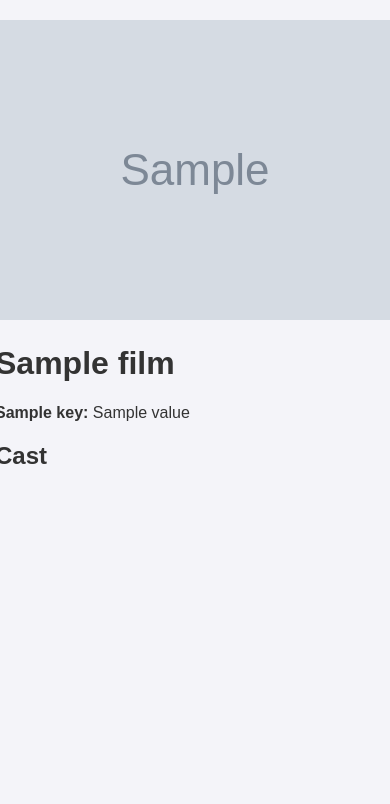
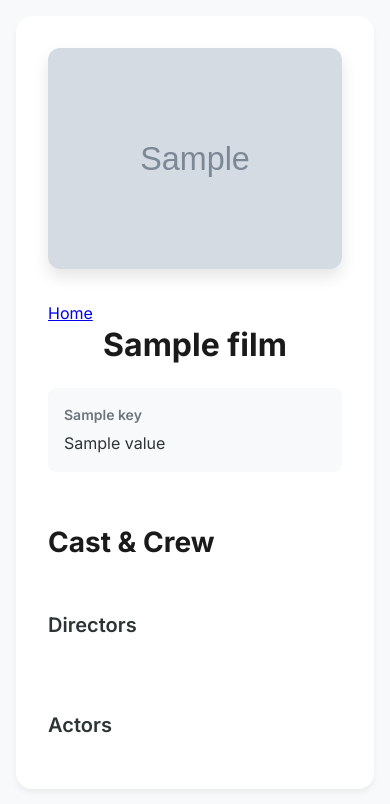
Before and after one commit to adrien-ldg/projet_full_stack, a Python web app: template api/templates/one_film.html in a window 390 px wide. Shown: the top 804 px of the page. Run offline with Jinja, Linux system fonts and the light colour scheme; the template is opened without the code that fills it: most values are stand-ins (such as "Sample title", 1, 10 or a date in 2020); grey boxes marked "Sample" are stand-in pictures.

Commit message:
login,sign up, films design etc
BEAUCOUP d'ajouts

```diff
--- a/api/static/css/pages/one_film.css
+++ b/api/static/css/pages/one_film.css
@@ -1,104 +1,188 @@
-/* Style de base pour la galerie */
+/* Base styles */
 body {
-    font-family: Arial, sans-serif;
-    background-color: #f4f4f9;
-    color: #333;
+    font-family: 'Inter', sans-serif;
+    background-color: #f8f9fa;
+    color: #2d3436;
     margin: 0;
-    padding: 20px;
-    display: flex;
-    justify-content: center;
+    padding: 0;
+    line-height: 1.6;
 }
 
-/* Conteneur principal pour la galerie */
-.gallery {
-    display: flex;
-    flex-wrap: wrap;
-    gap: 20px;
-    justify-content: center;
+.container {
     max-width: 1200px;
+    margin: 0 auto;
+    padding: 2rem;
 }
 
-/* Style de chaque élément de film dans la galerie */
-.movie-item {
-    width: 150px;
-    text-align: center;
-    border-radius: 8px;
-    box-shadow: 0px 4px 8px rgba(0, 0, 0, 0.1);
-    transition: transform 0.2s, box-shadow 0.2s;
+/* Film details layout */
+.film-details {
     background-color: white;
+    border-radius: 16px;
+    box-shadow: 0 4px 6px rgba(0, 0, 0, 0.05);
     overflow: hidden;
+    padding: 2rem;
 }
 
-/* Image du film */
-.movie-item img {
+.film-header {
+    display: grid;
+    grid-template-columns: 300px 1fr;
+    gap: 2rem;
+    margin-bottom: 2rem;
+}
+
+/* Poster styles */
+.film-poster {
+    position: relative;
+    border-radius: 12px;
+    overflow: hidden;
+    box-shadow: 0 8px 16px rgba(0, 0, 0, 0.1);
+}
+
+.film-poster img {
     width: 100%;
     height: auto;
-    border-top-left-radius: 8px;
-    border-top-right-radius: 8px;
-    transition: opacity 0.2s ease;
+    display: block;
+    transition: transform 0.3s ease;
 }
 
-/* Effet de survol pour chaque élément de film */
-.movie-item:hover {
-    transform: scale(1.05);
-    box-shadow: 0px 6px 12px rgba(0, 0, 0, 0.2);
+.film-poster:hover img {
+    transform: scale(1.03);
 }
 
-.movie-item:hover img {
-    opacity: 0.9;
+/* Film info styles */
+.film-info h1 {
+    font-size: 2.5rem;
+    font-weight: 700;
+    color: #1a1a1a;
+    margin: 0 0 1.5rem 0;
+    line-height: 1.2;
 }
 
-/* Titre du film */
-.movie-item .title {
-    font-size: 16px;
-    font-weight: bold;
-    margin: 10px 0 5px;
-    color: #333;
-    text-transform: capitalize;
+.info-grid {
+    display: grid;
+    grid-template-columns: repeat(auto-fill, minmax(200px, 1fr));
+    gap: 1rem;
 }
 
-/* Classement du film */
-.movie-item .rank {
-    font-size: 14px;
-    color: #888;
-    margin-bottom: 10px;
+.info-item {
+    padding: 1rem;
+    background-color: #f8f9fa;
+    border-radius: 8px;
+    transition: transform 0.2s ease;
 }
 
-/* Responsive design pour petits écrans */
-@media (max-width: 768px) {
-    .movie-item {
-        width: 120px;
-    }
+.info-item:hover {
+    transform: translateY(-2px);
+    background-color: #f1f3f5;
+}
 
-    .movie-item .title {
-        font-size: 14px;
-    }
+.info-label {
+    display: block;
+    font-size: 0.875rem;
+    font-weight: 600;
+    color: #6c757d;
+    margin-bottom: 0.25rem;
+}
 
-    .movie-item .rank {
-        font-size: 12px;
-    }
+.info-value {
+    display: block;
+    font-size: 1rem;
+    color: #2d3436;
 }
+
+/* Cast section styles */
 .film-cast {
-    margin-top: 20px;
+    margin-top: 3rem;
 }
 
 .film-cast h2 {
-    font-size: 24px;
-    margin-bottom: 10px;
-    color: #333;
+    font-size: 1.75rem;
+    font-weight: 700;
+    color: #1a1a1a;
+    margin-bottom: 1.5rem;
 }
 
-.film-cast ul {
-    list-style-type: none;
-    padding: 0;
+.film-cast h3 {
+    font-size: 1.25rem;
+    font-weight: 600;
+    color: #2d3436;
+    margin-bottom: 1rem;
 }
 
-.film-cast li {
-    font-size: 16px;
-    margin: 5px 0;
+.cast-grid {
+    display: grid;
+    grid-template-columns: repeat(auto-fit, minmax(250px, 1fr));
+    gap: 2rem;
 }
 
-.film-cast li strong {
-    font-weight: bold;
-    color: #555;
+.cast-section ul {
+    list-style: none;
+    padding: 0;
+    margin: 0;
+    display: grid;
+    gap: 1rem;
 }
+
+.cast-card {
+    background-color: #f8f9fa;
+    padding: 1rem;
+    border-radius: 8px;
+    transition: all 0.2s ease;
+}
+
+.cast-card:hover {
+    transform: translateY(-2px);
+    background-color: #f1f3f5;
+    box-shadow: 0 2px 4px rgba(0, 0, 0, 0.05);
+}
+
+.cast-name {
+    display: block;
+    font-weight: 600;
+    color: #2d3436;
+}
+
+.cast-role {
+    display: block;
+    font-size: 0.875rem;
+    color: #6c757d;
+    margin-top: 0.25rem;
+}
+
+.no-cast {
+    text-align: center;
+    color: #6c757d;
+    font-style: italic;
+    padding: 2rem;
+    background-color: #f8f9fa;
+    border-radius: 8px;
+}
+
+/* Responsive design */
+@media (max-width: 768px) {
+    .container {
+        padding: 1rem;
+    }
+
+    .film-header {
+        grid-template-columns: 1fr;
+    }
+
+    .film-poster {
+        max-width: 300px;
+        margin: 0 auto;
+    }
+
+    .film-info h1 {
+        font-size: 2rem;
+        text-align: center;
+    }
+
+    .info-grid {
+        grid-template-columns: 1fr;
+    }
+
+    .cast-grid {
+        grid-template-columns: 1fr;
+    }
+}
--- a/api/templates/all_cast.html
+++ b/api/templates/all_cast.html
@@ -13,6 +13,7 @@
     <div class="container">
         <header class="header">
             <h1>Discover Actors</h1>
+            <a href="{{ url_for('home') }}" class="home-button">Home</a>
         </header>
 
         <!-- Galerie des acteurs -->
--- a/api/templates/all_films.html
+++ b/api/templates/all_films.html
@@ -13,6 +13,7 @@
     <div class="container">
         <header class="header">
             <h1>Discover Movies</h1>
+            <a href="{{ url_for('home') }}" class="home-button">Home</a>
             <button class="toggle-filters" aria-label="Toggle filters">
                 <svg xmlns="http://www.w3.org/2000/svg" width="24" height="24" viewBox="0 0 24 24" fill="none" stroke="currentColor" stroke-width="2" stroke-linecap="round" stroke-linejoin="round">
                     <line x1="4" y1="21" x2="4" y2="14"></line>
--- a/api/templates/one_actor.html
+++ b/api/templates/one_actor.html
@@ -10,6 +10,7 @@
     <div class="actor-details">
         <!-- En-tête avec le nom de l'acteur -->
         <header class="actor-header">
+            <a href="{{ url_for('home') }}" class="home-button">Home</a>
             <h1>Films of {{ actor_name }}</h1>
         </header>
 
--- a/api/templates/one_film.html
+++ b/api/templates/one_film.html
@@ -5,54 +5,90 @@
     <meta name="viewport" content="width=device-width, initial-scale=1.0">
     <title>{{ film.title }}</title>
     <link rel="stylesheet" href="{{ url_for('static', path='css/pages/one_film.css') }}">
+    <link rel="stylesheet" href="https://fonts.googleapis.com/css2?family=Inter:wght@400;500;600;700&display=swap">
 </head>
 <body>
-
-
+    <div class="container">
         <div class="film-details">
-        <!-- Affiche du film -->
+            <div class="film-header">
                 <div class="film-poster">
                     <img src="{{ film.image }}" alt="{{ film.title }}">
                 </div>
 
-        <!-- Informations du film -->
                 <div class="film-info">
+                    <a href="{{ url_for('home') }}" class="home-button">Home</a>
                     <h1>{{ film.title }}</h1>
+                    <div class="info-grid">
+                        {% set excluded_keys = ["image", "title", "_sa_instance_state", "id"] %}
                         {% for key, value in film.items() %}
-                {% if key != "image" and key != "title" %}
-                    <p><strong>{{ key | capitalize }}:</strong> {{ value }}</p>
+                            {% if key not in excluded_keys %}
+                                <div class="info-item">
+                                    <span class="info-label">{{ key | capitalize }}</span>
+                                    <span class="info-value">
+                                        {% if key == "genres" and value is iterable %}
+                                            {{ value | join(", ") }}
+                                        {% else %}
+                                            {{ value }}
+                                        {% endif %}
+                                    </span>
+                                </div>
                             {% endif %}
                         {% endfor %}
                     </div>
 
-        <!-- Informations de casting -->
+                </div>
+            </div>
+
             <div class="film-cast">
-            <h2>Cast</h2>
+                <h2>Cast & Crew</h2>
                 {% if cast %}
+                    <div class="cast-grid">
+                        <!-- Section pour les réalisateurs -->
+                        <div class="cast-section">
+                            <h3>Directors</h3>
                             <ul>
-                    <!-- Afficher les réalisateurs en premier -->
-                    {% for actor in cast %}
-                        {% if actor.role == "director" %}
-                            <li><strong>{{ actor.name }}</strong> as {{ actor.role }}</li>
-                        {% endif %}
-                    {% endfor %}
-
-                    <!-- Afficher les acteurs ensuite -->
-                    {% for actor in cast %}
-                        {% if actor.role == "actor" %}
-                            <li>
-                                <strong>{{ actor.name }}</strong> as {{ actor.role }}
-                                {% if actor.character_name %}
-                                    as {{ actor.character_name }}
-                                {% endif %}
+                                {% for director in cast %}
+                                    {% if director.role == "director" %}
+                                        <li class="cast-card">
+                                            <a href="{{ url_for('get_cast_one_name', name=director.name) }}" class="cast-link">
+                                                <span class="cast-name">{{ director.name }}</span>
+                                            </a>
+                                            <span class="cast-role">Director</span>
                                         </li>
                                     {% endif %}
                                 {% endfor %}
                             </ul>
+                        </div>
+
+                        <!-- Section pour les acteurs -->
+                        <div class="cast-section">
+                            <h3>Actors</h3>
+                            <ul>
+                                {% for actor in cast %}
+                                    {% if actor.role == "actor" %}
+                                        <li class="cast-card">
+                                            <a href="{{ url_for('get_cast_one_name', name=actor.name) }}" class="cast-link">
+                                                <span class="cast-name">{{ actor.name }}</span>
+                                            </a>
+                                            <span class="cast-role">
+                                                {% if actor.character_name %}
+                                                    as {{ actor.character_name }}
                                                 {% else %}
-                <p>No cast information available.</p>
+                                                    Actor
+                                                {% endif %}
+                                            </span>
+                                        </li>
+                                    {% endif %}
+                                {% endfor %}
+                            </ul>
+                        </div>
+                    </div>
+                {% else %}
+                    <p class="no-cast">No cast information available.</p>
                 {% endif %}
             </div>
+
+
     </div>
 </body>
 </html>
```
Also changed, not shown: api/templates/navbar.html (+25 -42 lines). Lines whose indentation alone changed are shown as unchanged.
